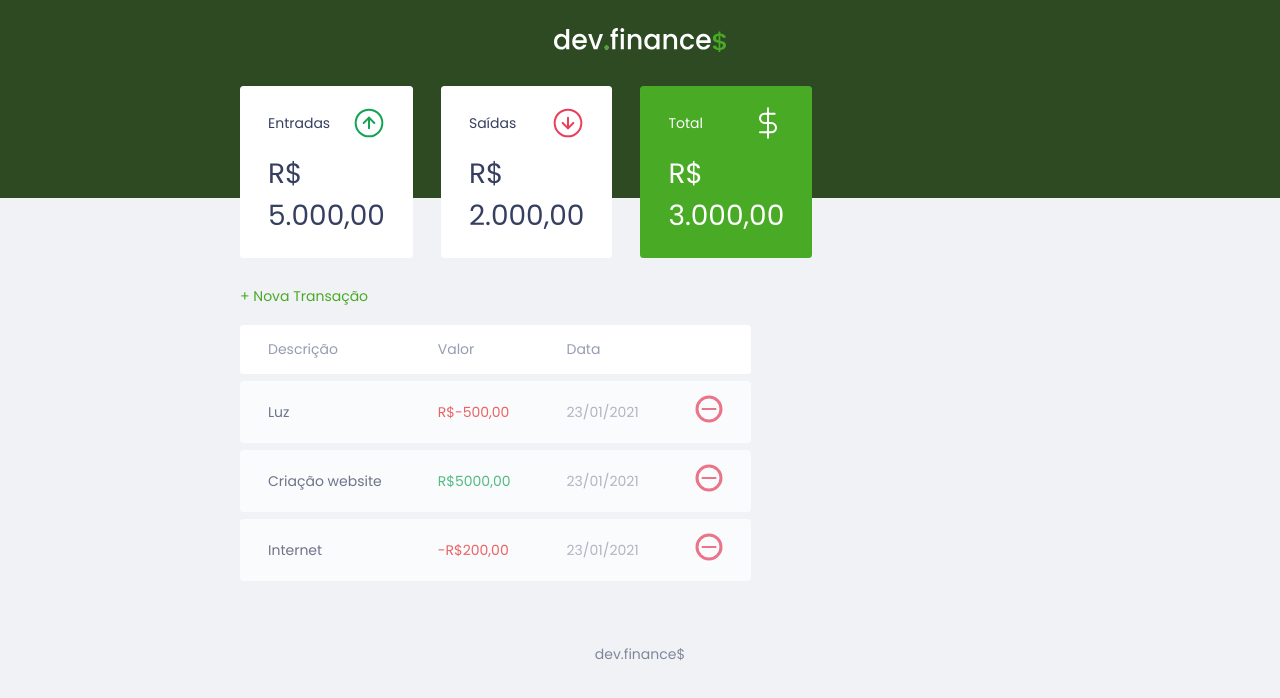
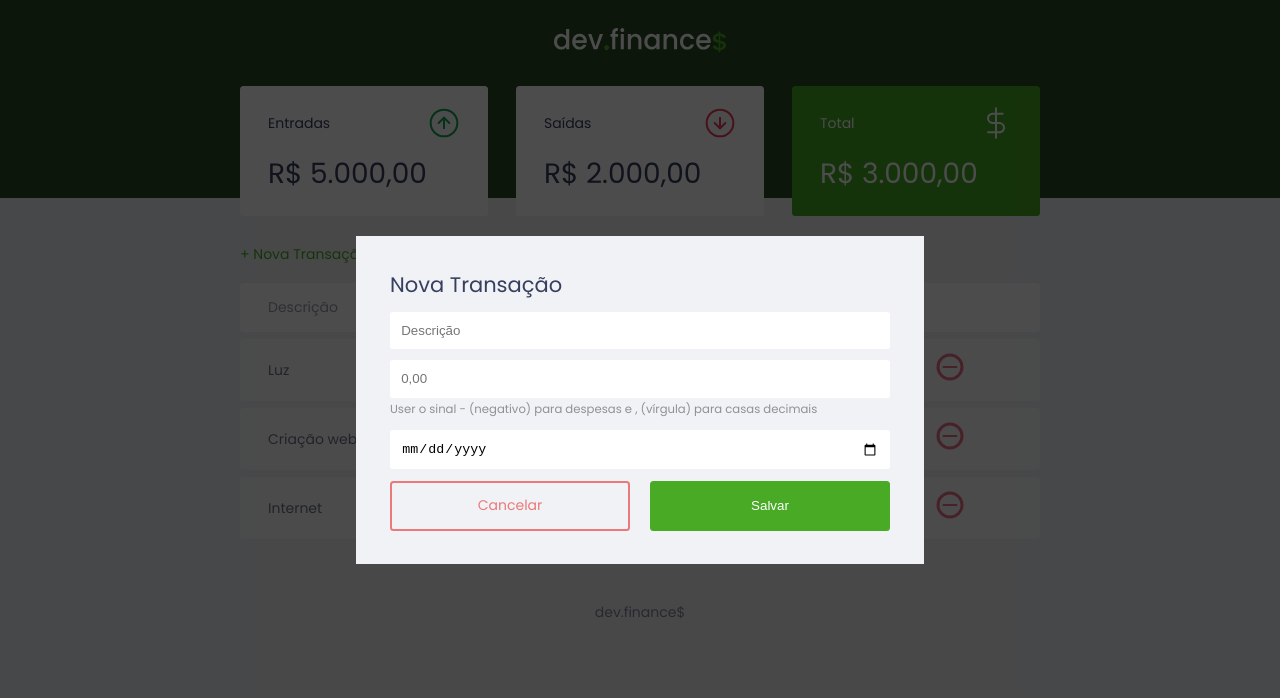
Before and after one commit to VictorMello1993/MaratonaDiscovery, a plain HTML site: page index.html in a window 1280 px wide. Both pictures are taken after a click on the link "+ Nova Transação". Drawn offline with Linux system fonts and the light colour scheme.

Commit message:
Finalização do front-end da página dev's finnance

```diff
--- a/index.html
+++ b/index.html
@@ -12,12 +12,16 @@
     />
   </head>
   <body>
+    <!-- Cabeçalho -->
     <header>
       <img src="./assets/logo.svg" alt="Logo Dev Finance">
     </header>
+    <!-- Container principal -->
     <main class="container">
+      <!-- Seção balanço -->
       <section id="balance">
         <h2 class="sr-only">Balanço</h2>
+        <!-- Entrada -->
         <div class="card">
           <h3>
             <span>
@@ -27,6 +31,7 @@
           </h3>
           <p>R$ 5.000,00</p>
         </div>
+        <!-- Saída -->
         <div class="card">
           <h3>
             <span>
@@ -36,6 +41,7 @@
           </h3>
           <p>R$ 2.000,00</p>
         </div>
+        <!-- Total -->
         <div class="card total">
           <h3>
             <span>
@@ -46,9 +52,10 @@
           <p>R$ 3.000,00</p>
         </div>
       </section>
+      <!-- Seção transações -->
       <section id="transaction">
         <h2 class="sr-only">Transações</h2>
-        <a href="#" class="button new">+ Nova Transação</a>
+        <a href="#" class="button new" onclick="Modal.open()">+ Nova Transação</a>
         <table id="data-table">
           <thead>
             <tr>
@@ -60,7 +67,7 @@
           </thead>
           <tbody>
             <tr>
-              <td class="description class="expense">Luz</td>
+              <td class="description">Luz</td>
               <td class="expense">R$-500,00</td>
               <td class="date">23/01/2021</td>
               <td>
@@ -68,7 +75,7 @@
               </td>
             </tr>
             <tr>
-              <td class="description class="expense">Criação website</td>
+              <td class="description">Criação website</td>
               <td class="income">R$5000,00</td>
               <td class="date">23/01/2021</td>
               <td>
@@ -76,7 +83,7 @@
               </td>
             </tr>
             <tr>
-              <td class="description class="expense">Internet</td>
+              <td class="description">Internet</td>
               <td class="expense">-R$200,00</td>
               <td class="date">23/01/2021</td>
               <td>
@@ -87,6 +94,53 @@
         </table>
       </section>
     </main>
+     <!--Janela de modal  -->
+    <div class="modal-overlay">
+      <div class="modal">
+        <!-- Formulário -->
+        <div id="form">
+          <h2>Nova Transação</h2>
+          <form action="">
+            <div class="input-group">
+              <label class="sr-only" for="description">Descrição</label>
+              <input type="text" id="description" name="description"
+              placeholder="Descrição"/>
+            </div>
+            <div class="input-group">
+              <label class="sr-only" for="amount">Valor</label>
+              <input type="number" id="amount" name="amount" step="0.01"
+              placeholder="0,00"/>
+              <small class="help">User o sinal - (negativo) para despesas e ,
+                (vírgula) para casas decimais
+              </small>
+            </div>
+            <div class="input-group">
+              <label class="sr-only" for="date">Data</label>
+              <input type="date" id="date" name="date"
+              placeholder="Data"/>
+            </div>
+            <div class="input-group actions">
+              <a href="#" class="button cancel" onclick="Modal.close()">Cancelar</a>
+              <button>Salvar</button>
+            </div>
+          </form>
+        </div>
+      </div>
+    </div>
+    <!--Rodapé  -->
     <footer><p>dev.finance$</p></footer>
+    <script>
+      //Objeto global que reprenta uma janela de modal
+      const Modal = {
+        open(){
+          const modal = document.querySelector('.modal-overlay')
+          modal.classList.add('active')
+        },
+        close(){
+          const modal = document.querySelector('.modal-overlay')
+          modal.classList.remove('active')
+        }
+      }
+    </script>
   </body>
 </html>
--- a/styles.css
+++ b/styles.css
@@ -1,6 +1,9 @@
 /* Global ================================ */
 :root{
     --dark-blue: #363f5f;
+    --green: #49AA26;
+    --light-green: #3dd705;
+    --red: #e92929;
 }
 
 *{
@@ -37,8 +40,8 @@ body {
 
 /* Titles ================================ */
 h2{
-    margin-top: 3.2ren;
-    margin-bottom: 0.8ren;
+    margin-top: 3.2rem;
+    margin-bottom: 0.8rem;
     color: var(--dark-blue);
 
     font-weight: normal;
@@ -46,17 +49,53 @@ h2{
 
 /* Links & buttons ================================ */
 a{
-    color: #49AA26;
+    color: var(--green);
     text-decoration: none;
 }
 
 a:hover{
-    color: #3dd705;
+    color: var(--light-green);
+}
+
+button{
+    width: 100%;
+    height: 50px;
+
+    border: none;
+    color: white;
+    background: var(--green);
+
+    padding: 0;
+
+    border-radius: 0.25rem;
+
+    cursor: pointer;
+}
+
+button:hover{
+    background: var(--light-green);
 }
 
 .button.new{
     display: inline-block;
     margin-bottom: .8rem;
+}
+
+.button.cancel{
+    color: var(--red);
+    border: 2px var(--red) solid;
+    border-radius: 0.25rem;
+    height: 50px;
+
+    display: flex;
+    align-items: center;
+    justify-content: center;
+
+    opacity: 0.6;
+}
+
+.button.cancel:hover{
+    opacity: 1;
 }
 
 /* Header ================================ */
@@ -77,13 +116,13 @@ header{
 }
 
 #balance h2{
-    color: #fff;
+    color: white;
     margin-top: 0;
 }
 
 /* Cards ================================ */
 .card{
-    background: #fff;
+    background: white;
     padding: 1.5rem 2rem;
     border-radius: 0.25rem;
 
@@ -97,7 +136,7 @@ header{
     font-size: 1rem;
 
     display: flex;
-    align-items: center;;
+    align-items: center;
     justify-content: space-between;
 }
 
@@ -109,13 +148,18 @@ header{
 }
 
 .card.total{
-    background: #49AA26;
+    background: var(--green);
     color: white;
 }
 
 /* Table ================================ */
+#transaction{
+    display: block;
+    width: 100%;
+    overflow-x: auto;
+}
+
 #data-table{
-    display: block;
     width: 100%;
     border-spacing: 0 0.5rem;
     color: #969cb3;
@@ -154,15 +198,82 @@ table tbody td{
 }
 
 td.description{
-    color: var(--dark-blue)
+    color: var(--dark-blue);
 }
 
 td.income{
-    color: #12a454
+    color: #12a454;
 }
 
 td.expense{
     color: #e92929;
+}
+
+/* Modal ================================ */
+.modal-overlay{
+    width: 100%;
+    height: 100%;
+
+    background-color: rgba(0,0,0,0.7);
+    position: fixed;
+    top: 0;
+
+    display:flex;
+    align-items: center;
+    justify-content: center;
+
+    opacity: 0;
+    visibility: hidden;
+
+    z-index: 999;
+}
+
+.modal-overlay.active{
+    opacity: 1;
+    visibility: visible;
+}
+
+.modal{
+    background: #F0F2F5;
+    padding: 2.4rem;
+    z-index: 1;
+}
+
+/* Form ================================ */
+#form{
+    max-width: 500px;
+}
+
+#form h2{
+    margin-top: 0;
+}
+
+input{
+    border: none;
+    border-radius: 0.2rem;
+
+    padding: 0.8rem;
+    width: 100%;
+}
+
+.input-group{
+    margin-top: 0.8rem;
+}
+
+.input-group small{
+    opacity: 0.4;
+}
+
+.input-group.actions{
+    display: flex;
+    justify-content: space-between;
+    align-items: center;
+}
+
+.input-group.actions .button,
+.input-group.actions button
+{
+    width: 48%;
 }
 
 /* Footer ================================ */
@@ -181,7 +292,7 @@ footer{
 
     #balance{
         display: grid;
-        grid-template-columns: repeat(6, 1fr);
+        grid-template-columns: repeat(3, 1fr);
         gap: 2rem;
     }
 }
```
